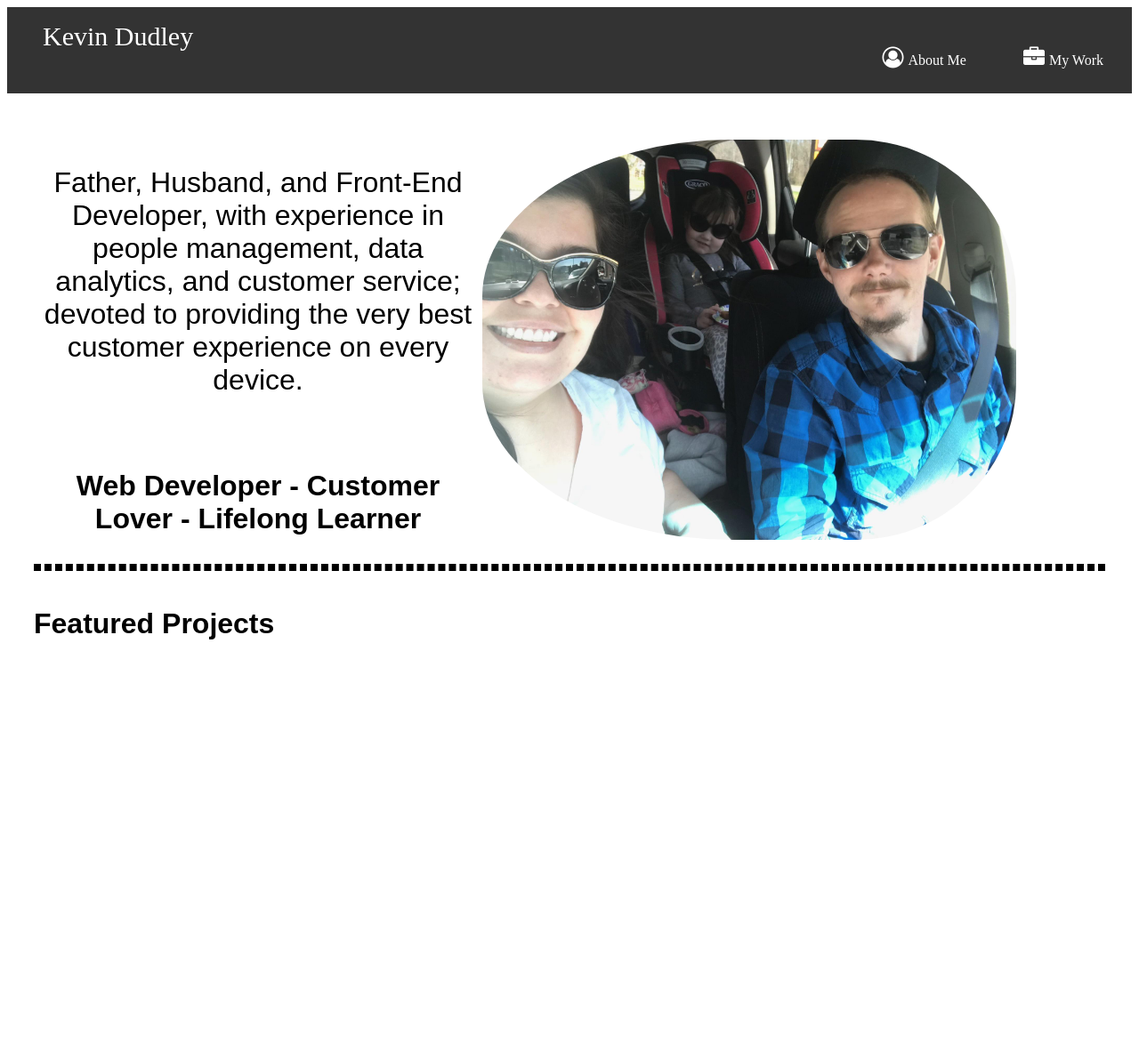
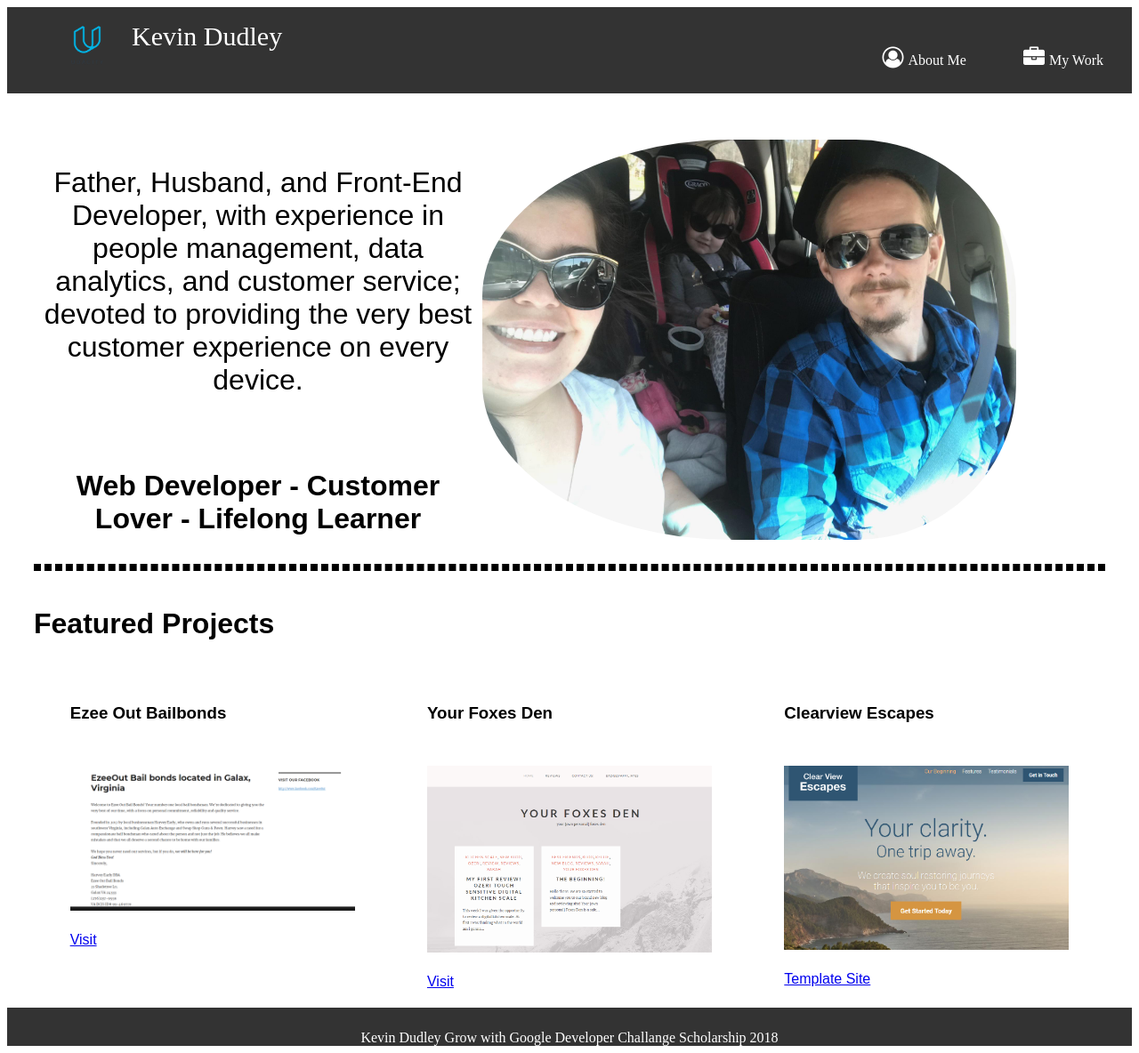
Before and after one commit to Revellus85/udacity-portfolio, a plain HTML site: page index.html in a window 1280 px wide. Shown: the whole page at 89% size. Before the commit the page ends 800 px from the top, so only its background shows below. Drawn offline with Linux system fonts and the light colour scheme.

Commit message:
Finished about me and projects section

```diff
--- a/index.html
+++ b/index.html
@@ -10,30 +10,48 @@
     <link rel="stylesheet" type="text/css" href="main.css">
   </head>
   <body>
+      <!--Begin Navbar-->
       <div class="nav-container">
         <nav class="nav">
                 <ul class="nav-list">
+                    <img src="Udacity_logo.png" alt="Udacity logo" class="logo">
                     <span class="brand">Kevin Dudley</span>
-                    <li class="nav-link"><a class="nav-link" href=""><i class="fa fa-briefcase"></i>My Work</a></li>
-                    <li class="nav-link"><a class="nav-link" href="#about"><i class="fa fa-user-circle-o"></i>About Me</a></li>
+                    <li class="nav-link"><a class="nav-link" href="#work"><i class="fa fa-briefcase"></i>My Work</a></li>
+                    <li class="nav-link"><a class="nav-link" href="#about-me"><i class="fa fa-user-circle-o"></i>About Me</a></li>
                 </ul>
             </nav>
         </div>
+         <!--Begin Normal page flow with about me-->
     <div class="container">
-            <div class="about">
+            <div class="about" id="about-me">
             <img class="profile-pic" src="about.jpg" alt="Kevin Dudley and family">
             <p class="about-content">Father, Husband, and Front-End Developer, with experience in people management, data analytics, and customer service; devoted to providing the very best customer experience on every device.</p>
             <p class="about-content"><strong>Web Developer - Customer Lover - Lifelong Learner</strong></p>
         </div>
         <hr class="rule">
+         <!--Begin Projects area-->
+        <h1 class="projects-title" id="work">Featured Projects</h1>
         <div class="projects">
-            <h1 class="projects-title">Featured Projects</h1>
+            <div class="project-card">
+                <h3>Ezee Out Bailbonds</h3>
+                <img class="project-card" src="ezeeout.png" alt="Ezee Out Bail Bonds">
+                <a href="https://www.ezeeout.com">Visit</a>
+            </div>
+            <div class="project-card">
+                <h3>Your Foxes Den</h3>
+                <img class="project-card" src="foxesden.png" alt="Your foxes den blog">
+                <a href="https://www.yourfoxesden.com">Visit</a>
+            </div>
+            <div class="project-card">
+                <h3>Clearview Escapes</h3>
+                <img class="project-card" src="Clearview.png" alt="Clearview travel agency">
+                <a href="http://kevindudleypro.com/clearview.html">Template Site</a>
+            </div>
         </div>
     </div>
-
+     <!--Begin Footer-->
+    <footer>
+        <span class="footer-content">Kevin Dudley Grow with Google Developer Challange Scholarship 2018</span>
+    </footer>
   </body>
-
-
-
-
 </html>
--- a/main.css
+++ b/main.css
@@ -27,6 +27,7 @@
 .brand {
     color: white;
     font-size: 30px;
+    display: inline-block;
 }
 .profile-pic {
     width: 300px;
@@ -83,3 +84,29 @@
     font-family: sans-serif;
     padding-top: 20px;
 }
+.project-card {
+    font-family: sans-serif;
+    padding-top: 30px;
+    width: 320px;
+    padding-bottom: 20px;
+}
+.projects {
+    display: flex;
+    justify-content: space-around;
+    flex-wrap: wrap;
+}
+footer {
+    padding-top: 25px;
+    text-align: center;
+    background-color: #333;
+    justify-content: center;
+}
+.footer-content {
+    justify-content: center;
+    color: white;
+}
+.logo {
+    width: 100px;
+    display: inline-block;
+    float: left;
+}
```
Also changed, not shown: Clearview.png (added), Udacity_logo.png (added), ezeeout.png (added), foxesden.png (added).
